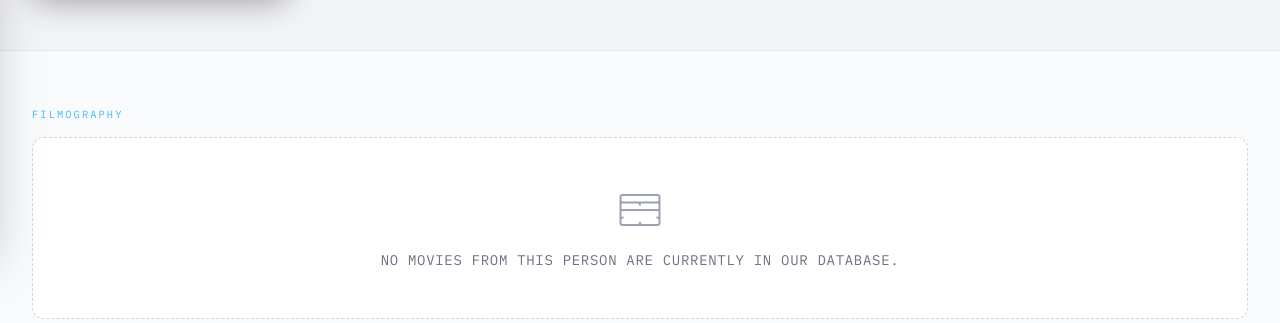
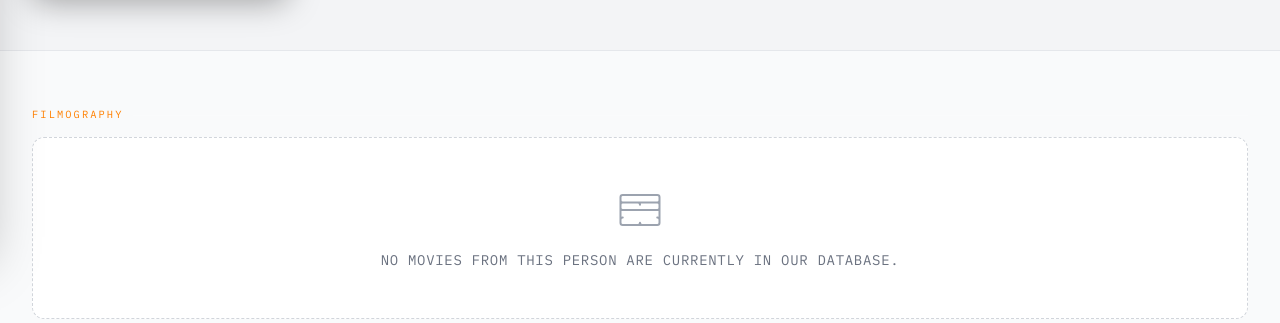
Before and after one commit to DRB03/MovieFlow, a Django app: template movies/templates/movies/actor.html in a window 1280 px wide. Shown: the part 551-874 px from the top of the page. Run offline with Django 5.2, Linux system fonts and the light colour scheme; the template is opened without the code that fills it, so the values that code supplies are empty; parts of the project's set-up code (start-up, migrations or seed data) failed here and were passed over; some libraries are stand-ins or nearby versions.

Commit message:
Frontend- Cambio de color de acentos para pagina de actor

```diff
--- a/movies/templates/movies/actor.html
+++ b/movies/templates/movies/actor.html
@@ -3,7 +3,7 @@
 {% block style %}
 {{ block.super }}
 <style>
-  :root { --accent-blue: #40bcf4; }
+  :root { --accent-blue: #ff8000; }
 
   .section-label {
     font-family: 'IBM Plex Mono', monospace;
```
